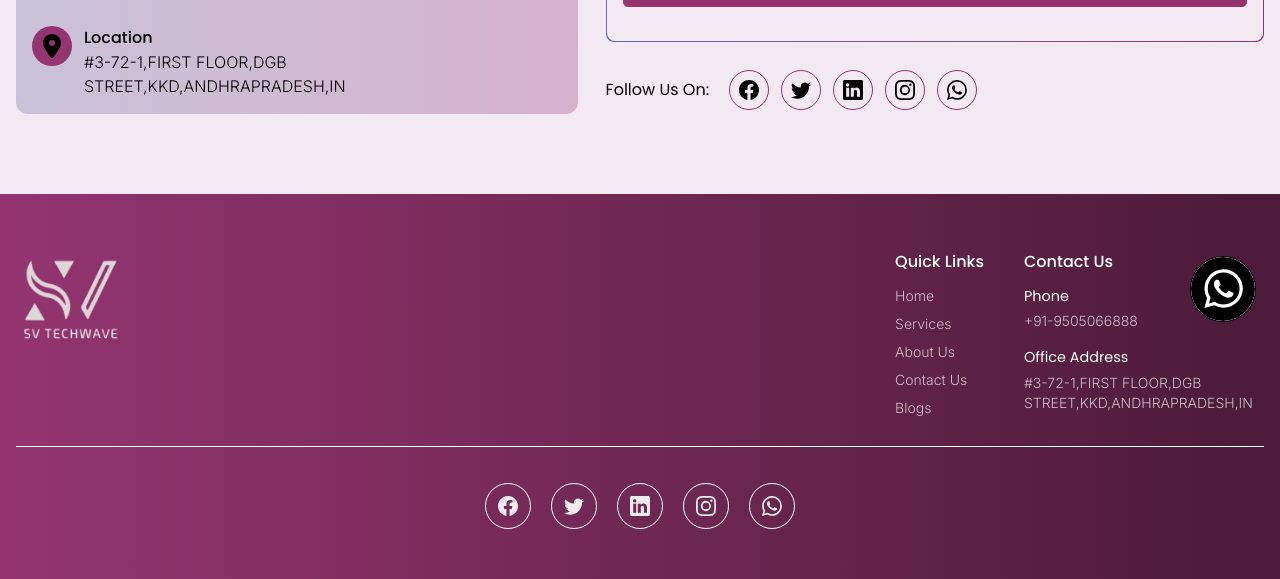
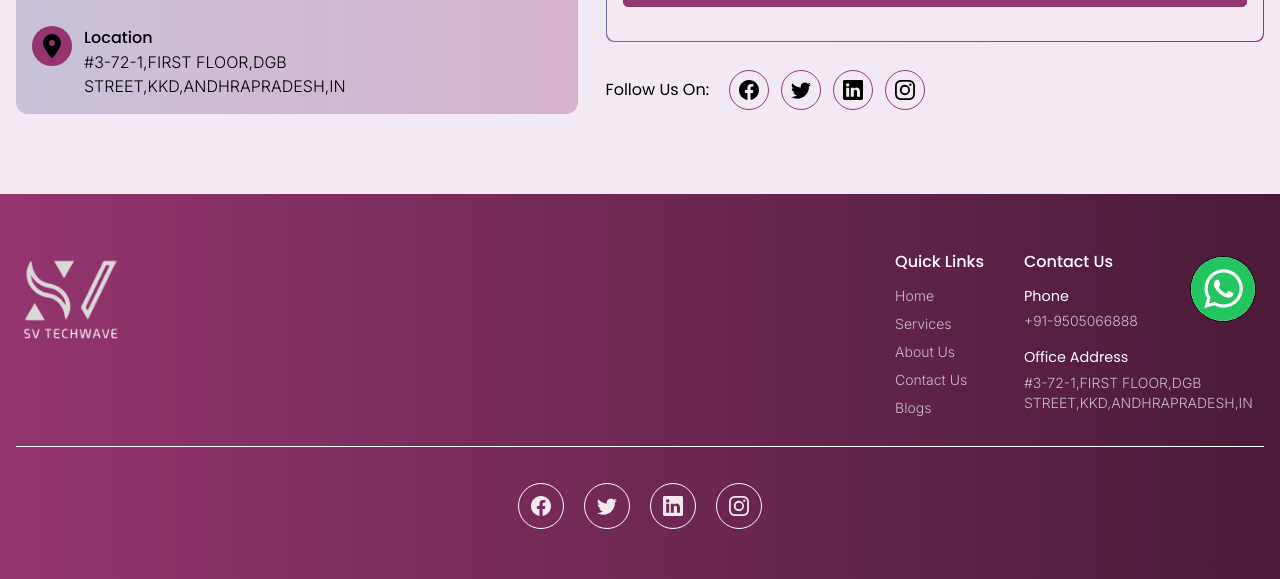
Before and after one commit to remeessalam/svtechwave, a React (Create React App) app: page /contact-us in a window 1280 px wide. Shown: the part 454-1033 px from the top of the page. Built offline with nearby package versions, Linux system fonts and the light colour scheme.

Commit message:
changed whats app color

```diff
--- a/src/components/common/ContactForm.jsx
+++ b/src/components/common/ContactForm.jsx
@@ -248,14 +248,14 @@ const ContactForm = () => {
             >
               <BsInstagram className="text-xl  group-hover:text-primary transition-all duration-300" />
             </Link>
-            <Link
+            {/* <Link
               to={companyDetails.whatsapplink}
               rel="noopener noreferrer"
               target="_blank"
               className="group w-[2.5rem] h-[2.5rem] rounded-full border-primary border flex justify-center items-center"
             >
               <BsWhatsapp className="text-xl  group-hover:text-primary transition-all duration-300" />
-            </Link>
+            </Link> */}
           </div>
         </div>
       </div>
--- a/src/components/common/Whatsapp.jsx
+++ b/src/components/common/Whatsapp.jsx
@@ -1,6 +1,6 @@
 import { Link } from "react-router-dom";
-// import { ReactComponent as WhatsApp } from "../assets/svgs/WhatsappIcon.svg";
-import whatsappIcon from "../../assets/svgs/WhatsappIcon.svg";
+import { ReactComponent as WhatsApp } from "../../assets/svgs/WhatsappIcon.svg";
+// import whatsappIcon from "../../assets/svgs/WhatsappIcon.svg";
 import { companyDetails } from "../../constant";
 // import { clientDetails } from "../contant";
 const WhatsAppIcon = () => {
@@ -14,13 +14,13 @@ const WhatsAppIcon = () => {
       rel="noopener noreferrer"
       aria-label="Contact us on WhatsApp"
     >
-      {/* <WhatsApp className="w-[3rem] h-[3rem] sm:w-[4rem] sm:h-[4rem] fill-green-500 group-hover:fill-primary group-hover:scale-110 rounded-full shadow-transparent shadow-large group-hover:shadow-primary/50 transition-all duration-300" /> */}
+      <WhatsApp className="w-[3rem] h-[3rem] sm:w-[4rem] sm:h-[4rem] fill-green-500 group-hover:fill-primary group-hover:scale-110 rounded-full shadow-transparent shadow-large group-hover:shadow-primary/50 transition-all duration-300" />
 
-      <img
+      {/* <img
         src={whatsappIcon}
         alt="WhatsApp Icon"
         className="w-[3rem] h-[3rem] sm:w-[4rem] sm:h-[4rem] fill-green-500 group-hover:fill-primary group-hover:scale-110 rounded-full shadow-transparent shadow-large group-hover:shadow-primary/50 transition-all duration-300"
-      />
+      /> */}
     </Link>
   );
 };
--- a/src/components/landingPages/LandingFooter.jsx
+++ b/src/components/landingPages/LandingFooter.jsx
@@ -110,14 +110,14 @@ const LandingFooter = () => {
               >
                 <BsInstagram className="text-xl text-white/90 hover:text-primary/90 transition-all duration-300" />
               </Link>
-              <Link
+              {/* <Link
                 to={companyDetails.whatsapplink}
                 rel="noopener noreferrer"
                 target="_blank"
                 className="group border-white border p-3 rounded-full"
               >
                 <BsWhatsapp className="text-xl text-white/90 hover:text-primary/90 transition-all duration-300" />
-              </Link>
+              </Link> */}
             </div>
           </div>
         </div>
--- a/src/components/website/WebsiteFooter.jsx
+++ b/src/components/website/WebsiteFooter.jsx
@@ -85,14 +85,14 @@ const WebsiteFooter = () => {
               >
                 <BsInstagram className="text-xl text-white/90 hover:text-primary/90 transition-all duration-300" />
               </Link>
-              <Link
+              {/* <Link
                 to={companyDetails.whatsapplink}
                 rel="noopener noreferrer"
                 target="_blank"
                 className="group border-white border p-3 rounded-full"
               >
                 <BsWhatsapp className="text-xl text-white/90 hover:text-primary/90 transition-all duration-300" />
-              </Link>
+              </Link> */}
             </div>
           </div>
         </div>
```
